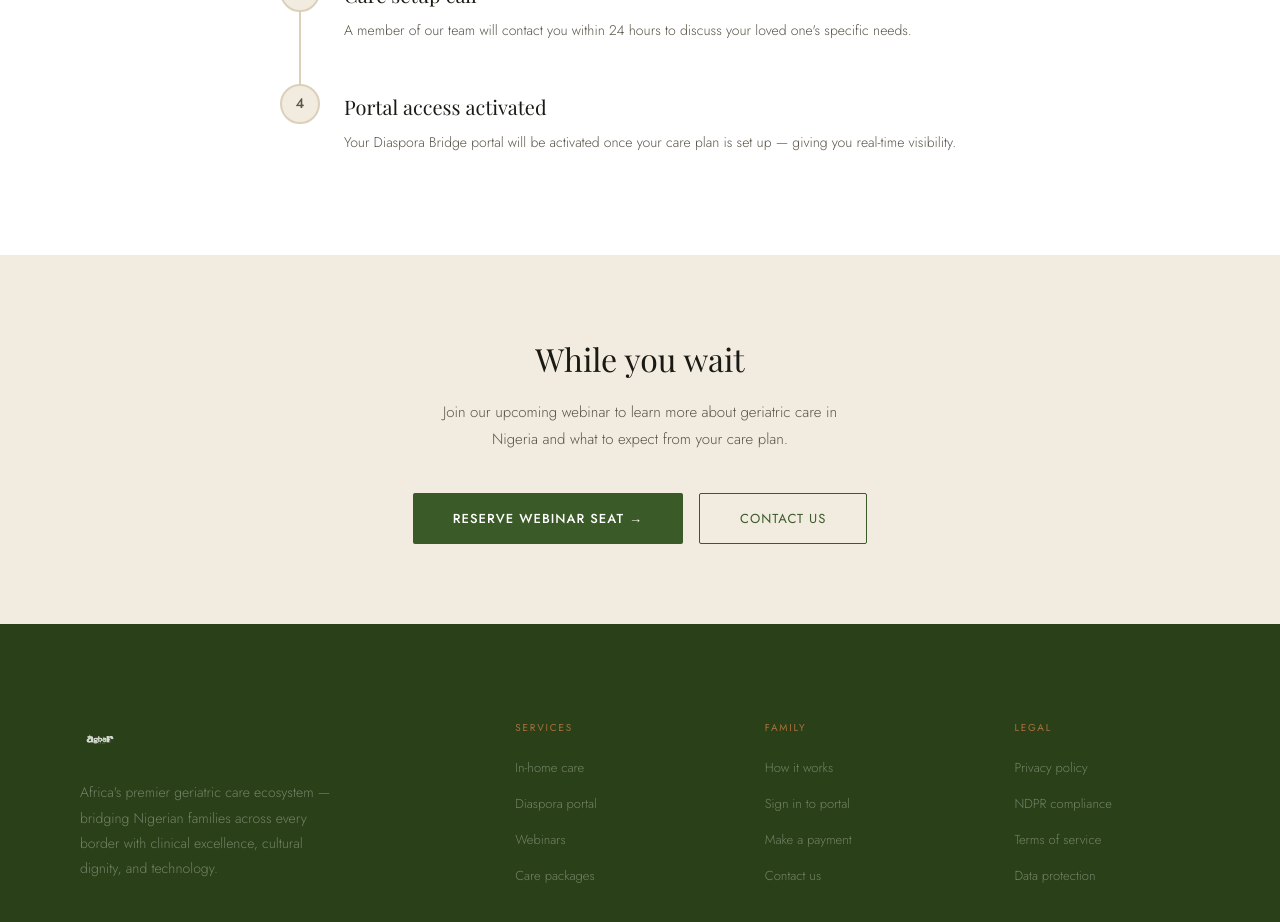
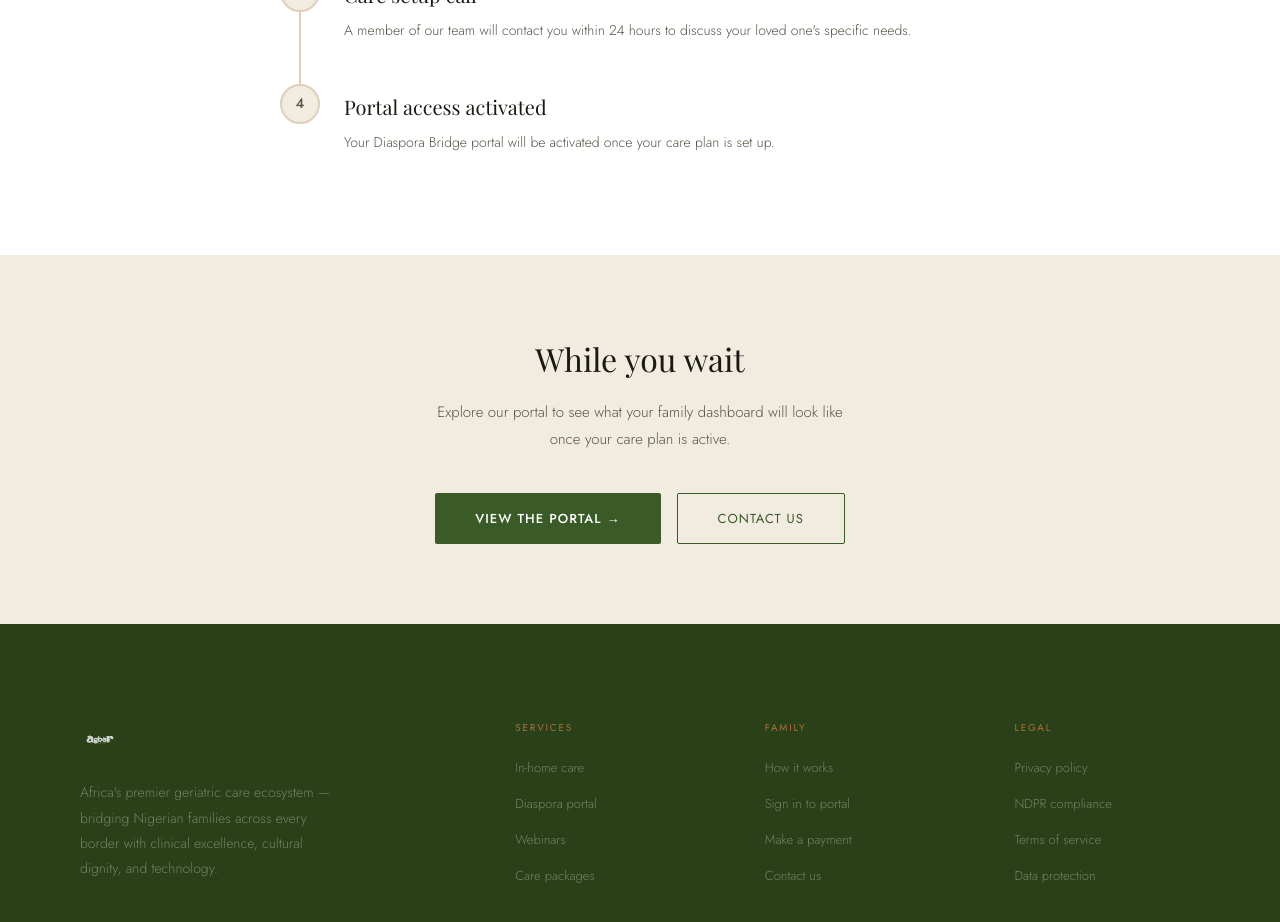
Before and after one commit to Affluentay/Agbar-life-care, a Next.js app: page /booking/success in a window 1280 px wide. Shown: the part 1160-2082 px from the top of the page. Built offline with nearby package versions, Linux system fonts and the light colour scheme; a web font is replaced by a local one.

Commit message:
Fix useSearchParams Suspense boundary

```diff
--- a/app/booking/success/page.tsx
+++ b/app/booking/success/page.tsx
@@ -1,20 +1,13 @@
 'use client'
-// app/booking/success/page.tsx
 
-import { useEffect, useState } from 'react'
+import { Suspense } from 'react'
 import { useSearchParams } from 'next/navigation'
 import Navbar from '@/components/Navbar'
 import Footer from '@/components/Footer'
 import Link from 'next/link'
 
-export default function BookingSuccessPage() {
+function BookingSuccessContent() {
   const searchParams = useSearchParams()
-  const [mounted, setMounted] = useState(false)
-
-  useEffect(() => {
-    setMounted(true)
-  }, [])
-
   const txRef = searchParams.get('tx_ref') || ''
   const packageName = searchParams.get('package') || 'Care package'
 
@@ -40,7 +33,7 @@ export default function BookingSuccessPage() {
     {
       num: '04',
       title: 'Portal access activated',
-      text: 'Your Diaspora Bridge portal will be activated once your care plan is set up — giving you real-time visibility.',
+      text: 'Your Diaspora Bridge portal will be activated once your care plan is set up.',
       done: false,
     },
   ]
@@ -53,15 +46,13 @@ export default function BookingSuccessPage() {
       <div style={{
         background: 'var(--forest)',
         padding: '160px 80px 100px',
-        position: 'relative', overflow: 'hidden',
-        textAlign: 'center',
+        position: 'relative', overflow: 'hidden', textAlign: 'center',
       }}>
         <div style={{
           position: 'absolute', inset: 0, pointerEvents: 'none',
           background: 'radial-gradient(ellipse 60% 60% at 50% 50%, rgba(196,94,30,0.15) 0%, transparent 70%)',
         }} />
         <div style={{ position: 'relative', zIndex: 1 }}>
-          {/* Success icon */}
           <div style={{
             width: '80px', height: '80px', borderRadius: '50%',
             background: 'rgba(255,255,255,0.12)',
@@ -115,8 +106,7 @@ export default function BookingSuccessPage() {
         <div style={{ maxWidth: '720px', margin: '0 auto' }}>
           <h2 style={{
             fontFamily: 'var(--font-serif)', fontSize: '36px',
-            fontWeight: 400, color: 'var(--charcoal)',
-            marginBottom: '16px',
+            fontWeight: 400, color: 'var(--charcoal)', marginBottom: '16px',
           }}>What happens next</h2>
           <p style={{
             fontSize: '15px', fontWeight: 300, color: 'var(--muted)',
@@ -130,10 +120,8 @@ export default function BookingSuccessPage() {
               <div key={step.num} style={{
                 display: 'flex', gap: '24px',
                 paddingBottom: i < steps.length - 1 ? '40px' : 0,
-                marginBottom: i < steps.length - 1 ? '0' : 0,
                 position: 'relative',
               }}>
-                {/* Line connector */}
                 {i < steps.length - 1 && (
                   <div style={{
                     position: 'absolute', left: '19px', top: '40px',
@@ -141,8 +129,6 @@ export default function BookingSuccessPage() {
                     background: step.done ? 'var(--forest)' : 'var(--sand)',
                   }} />
                 )}
-
-                {/* Circle */}
                 <div style={{
                   width: '40px', height: '40px', borderRadius: '50%',
                   background: step.done ? 'var(--forest)' : 'var(--cream)',
@@ -152,9 +138,8 @@ export default function BookingSuccessPage() {
                   color: step.done ? '#fff' : 'var(--muted)',
                   fontSize: '14px', fontWeight: 500,
                 }}>
-                  {step.done ? '✓' : step.num.replace('0', '')}
+                  {step.done ? '✓' : i + 1}
                 </div>
-
                 <div style={{ paddingTop: '8px' }}>
                   <h3 style={{
                     fontFamily: 'var(--font-serif)', fontSize: '20px',
@@ -173,33 +158,27 @@ export default function BookingSuccessPage() {
 
       {/* CTA */}
       <div style={{
-        background: 'var(--cream)', padding: '80px',
-        textAlign: 'center',
+        background: 'var(--cream)', padding: '80px', textAlign: 'center',
       }}>
         <h2 style={{
           fontFamily: 'var(--font-serif)', fontSize: '32px',
           fontWeight: 400, color: 'var(--charcoal)', marginBottom: '16px',
-        }}>
-          While you wait
-        </h2>
+        }}>While you wait</h2>
         <p style={{
           fontSize: '15px', fontWeight: 300, color: 'var(--muted)',
           lineHeight: 1.8, maxWidth: '440px', margin: '0 auto 40px',
         }}>
-          Join our upcoming webinar to learn more about geriatric care in Nigeria and what to expect from your care plan.
+          Explore our portal to see what your family dashboard will look like once your care plan is active.
         </p>
-        <div style={{
-          display: 'flex', gap: '16px',
-          justifyContent: 'center', flexWrap: 'wrap',
-        }}>
-          <Link href="/webinar" style={{
+        <div style={{ display: 'flex', gap: '16px', justifyContent: 'center', flexWrap: 'wrap' }}>
+          <Link href="/portal" style={{
             display: 'inline-block', background: 'var(--forest)',
             color: '#fff', padding: '16px 40px', borderRadius: '2px',
             fontFamily: 'var(--font-sans)', fontSize: '13px',
             fontWeight: 500, letterSpacing: '0.08em',
             textTransform: 'uppercase', textDecoration: 'none',
           }}>
-            Reserve webinar seat →
+            View the portal →
           </Link>
           <Link href="/contact" style={{
             display: 'inline-block', background: 'transparent',
@@ -220,9 +199,27 @@ export default function BookingSuccessPage() {
         @media (max-width: 900px) {
           div[style*="160px 80px"] { padding: 120px 24px 60px !important; }
           div[style*="100px 80px"] { padding: 60px 24px !important; }
-          div[style*="padding: 80px"][style*="text-align: center"] { padding: 60px 24px !important; }
+          div[style*="padding: 80px"] { padding: 60px 24px !important; }
         }
       `}</style>
     </>
   )
 }
+
+export default function BookingSuccessPage() {
+  return (
+    <Suspense fallback={
+      <div style={{
+        minHeight: '100vh', display: 'flex',
+        alignItems: 'center', justifyContent: 'center',
+        background: 'var(--ivory)',
+        fontFamily: 'var(--font-serif)', fontSize: '24px',
+        color: 'var(--muted)',
+      }}>
+        Loading...
+      </div>
+    }>
+      <BookingSuccessContent />
+    </Suspense>
+  )
+}
```
